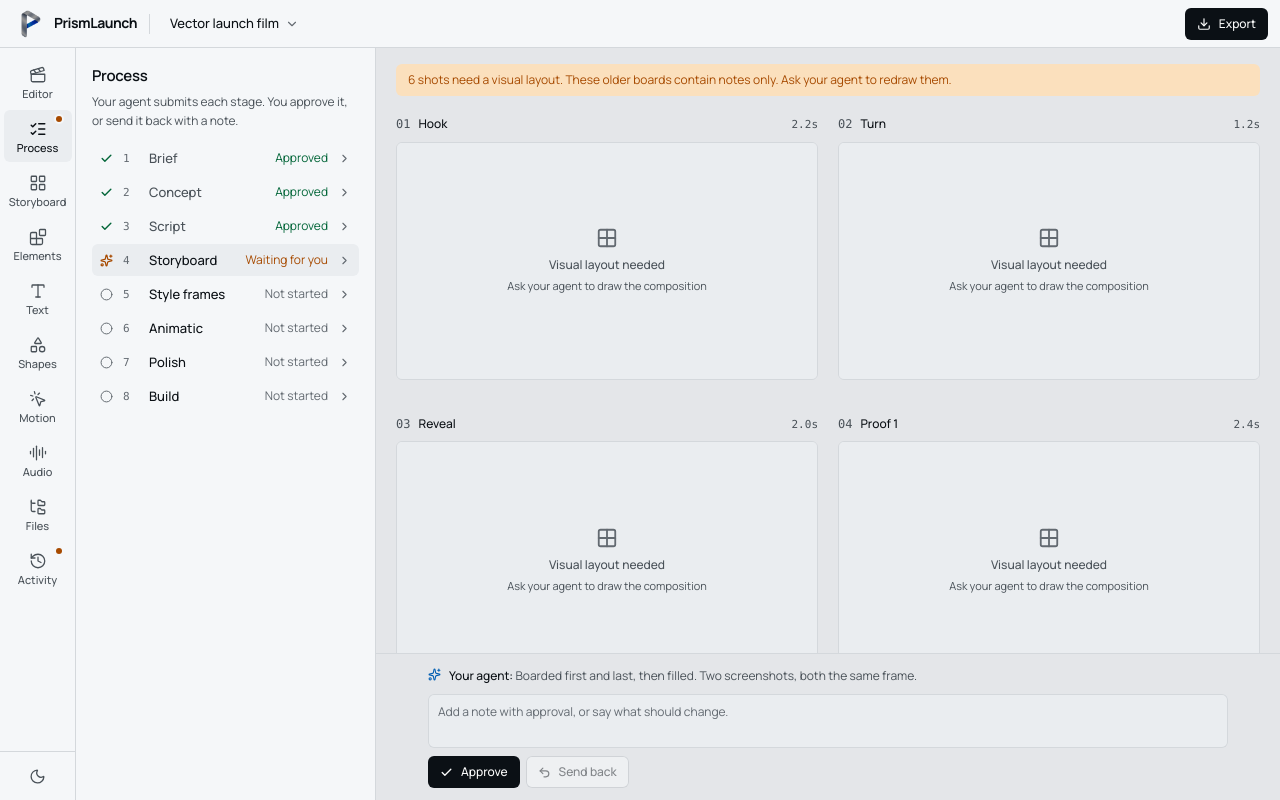
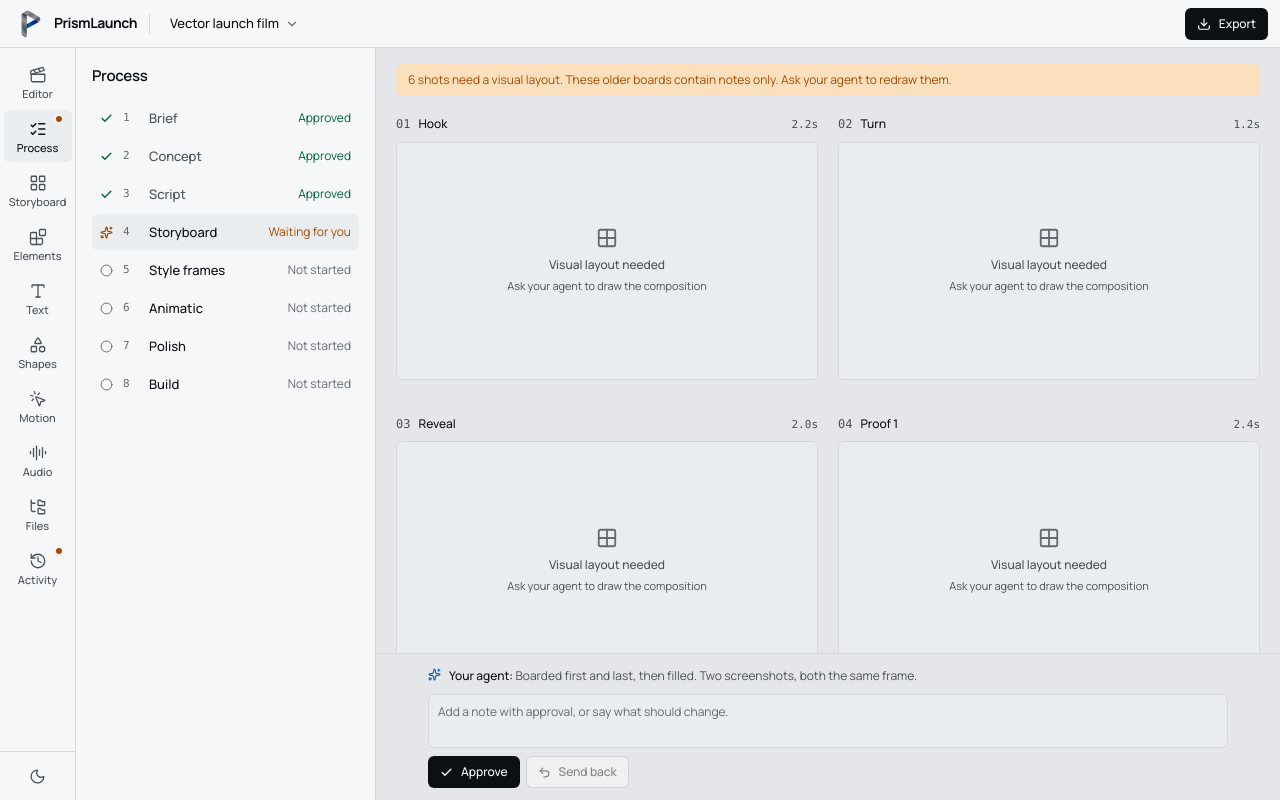
Before and after one commit to sayfullahtheOG/prismlaunch, a Next.js app: page /dev in a window 1280 px wide. Built offline with nearby package versions, Linux system fonts and the light colour scheme; what @remotion/google-fonts would draw is missing.

Commit message:
Fix long review notes and simplify process navigation

```diff
--- a/components/editor/Screening.tsx
+++ b/components/editor/Screening.tsx
@@ -8,14 +8,15 @@ import { useStudioStore } from "@/lib/studio/store";
 import { timecode } from "@/lib/studio/timing";
 import type { ProjectFile } from "@/types/prism";
 import { Canvas } from "./Canvas";
+import { ScreeningDecision } from "./ScreeningDecision";
 
 /**
  * The animatic, watched.
  *
  * An animatic is judged by watching it against the music, not by reading
  * its layers — the cut either breathes or it does not. So its review is a
- * screening: the film large, a transport underneath, and nothing else. The
- * decision sits in the Process panel beside it, and the layers are one
+ * screening: the film large, a transport and compact review controls underneath.
+ * The Process panel stays navigation, and the layers are one
  * click away in the Editor for anyone who wants to see the seams.
  */
 export function Screening({ file, stage }: { file: ProjectFile; stage: "animatic" | "build" }) {
@@ -59,6 +60,7 @@ export function Screening({ file, stage }: { file: ProjectFile; stage: "animatic
           onClick={fullscreen}
         />
       </div>
+      <ScreeningDecision stage={stage} process={file.process} />
     </section>
   );
 }
--- /dev/null
+++ b/components/editor/ScreeningDecision.tsx
@@ -0,0 +1,35 @@
+"use client";
+
+import { memo } from "react";
+import { STAGE_LABELS } from "@/lib/studio/process";
+import type { Process } from "@/types/prism";
+import { StageDecision, StageStatusChip } from "./panels/StageDecision";
+
+/** Keep review controls out of navigation and independent of the playback clock. */
+export const ScreeningDecision = memo(function ScreeningDecision({
+  stage,
+  process,
+}: {
+  stage: "animatic" | "build";
+  process: Process;
+}) {
+  const state = process[stage];
+
+  return (
+    <div className="max-h-[40%] shrink-0 overflow-y-auto border-t border-line-soft bg-surface px-6 py-3">
+      <div className="mx-auto flex w-full max-w-3xl flex-col gap-3">
+        <div className="flex items-center justify-between gap-3">
+          <h2 className="text-sm font-medium text-ink">{STAGE_LABELS[stage]}</h2>
+          <StageStatusChip status={state.status} />
+        </div>
+        {state.note ? (
+          <details className="text-xs text-muted">
+            <summary className="ds-focus cursor-pointer rounded-sm">Your feedback</summary>
+            <p className="mt-2 whitespace-pre-wrap break-words leading-[var(--ds-leading-body)]">{state.note}</p>
+          </details>
+        ) : null}
+        <StageDecision key={stage} stage={stage} state={state} process={process} />
+      </div>
+    </div>
+  );
+});
--- a/components/editor/panels/ProcessPanel.tsx
+++ b/components/editor/panels/ProcessPanel.tsx
@@ -1,254 +1,53 @@
 "use client";
 
-import {
-  Check,
-  ChevronDown,
-  ChevronRight,
-  CircleDot,
-  Lock,
-  Sparkles,
-} from "lucide-react";
+import { CircleDot } from "lucide-react";
 import { reviewStage } from "@/lib/studio/actions";
-import {
-  currentStage,
-  STAGE_LABELS,
-  STAGE_PURPOSE,
-  timingLocked,
-} from "@/lib/studio/process";
-import { REVIEW_PAGES } from "@/lib/studio/review";
+import { currentStage, STAGE_LABELS } from "@/lib/studio/process";
 import { STAGES } from "@/lib/studio/schema";
 import { useStudioStore } from "@/lib/studio/store";
-import { clipCount } from "@/lib/studio/timing";
-import type { Process, ProjectFile, StageId } from "@/types/prism";
+import type { ProjectFile } from "@/types/prism";
 import { PanelShell } from "./PanelShell";
-import { STAGE_STATUS, StageDecision } from "./StageDecision";
+import { STAGE_STATUS } from "./StageDecision";
 
-/**
- * The pipeline, as a list.
- *
- * Nine stages down the side, one line each: where the film is and what is
- * waiting on the person, at a glance. The agent submits into a stage; the
- * person reads what arrived and either approves it or sends it back with a
- * note. Nothing here writes an artifact, and nothing the agent can call
- * approves one.
- *
- * Reading and deciding happen in the middle, at reading size: a document
- * stage opens as a page, the storyboard as the boards. This column does not
- * repeat them. Style frames has its own gallery. The
- * animatic and build use a screening, so for those the
- * row opens here with what to look at and the two buttons.
- */
+/** Stage navigation only. Review content and decisions belong beside the artifact. */
 export function ProcessPanel({ file }: { file: ProjectFile }) {
-  const process = file.process;
-  const current = currentStage(process);
+  const current = currentStage(file.process);
   const open = useStudioStore((state) => state.openStage);
-  const setOpen = useStudioStore((state) => state.setOpenStage);
-
-  // The current stage is the one under review unless the person opened another.
   const reviewing = open ?? current;
 
   return (
-    <PanelShell
-      title="Process"
-      hint="Your agent submits each stage. You approve it, or send it back with a note."
-    >
+    <PanelShell title="Process">
       <ol className="flex flex-col gap-0.5">
-        {STAGES.map((stage, index) => (
-          <StageRow
-            key={stage}
-            stage={stage}
-            index={index}
-            state={process[stage]}
-            file={file}
-            isCurrent={stage === current}
-            isOpen={stage === reviewing}
-            onClose={() => setOpen(null)}
-          />
-        ))}
-      </ol>
-
-      {current === null ? (
-        <p className="mt-4 flex items-start gap-2 border-t border-line-soft pt-4 text-xs leading-[var(--ds-leading-body)] text-success">
-          <Check size={13} strokeWidth={2.4} className="mt-px shrink-0" aria-hidden />
-          Every stage is approved. Export is the last step.
-        </p>
-      ) : null}
-
-      {timingLocked(process) ? (
-        <p className="mt-4 flex items-start gap-2 border-t border-line-soft pt-4 text-xs leading-[var(--ds-leading-body)] text-muted">
-          <Lock size={12} strokeWidth={2} className="mt-px shrink-0 text-subtle" aria-hidden />
-          Timing is locked across {process.animatic.beats.length} beats. Your
-          agent can only build inside them. Reopen the animatic to change the
-          cut.
-        </p>
-      ) : null}
-    </PanelShell>
-  );
-}
-
-type FilmStage = "animatic" | "build";
-
-/** A stage whose artifact is the film itself, with nowhere else to decide it. */
-function isFilmStage(stage: StageId): stage is FilmStage {
-  return stage !== "storyboard" && !REVIEW_PAGES.includes(stage);
-}
-
-function StageRow({
-  stage,
-  index,
-  state,
-  file,
-  isCurrent,
-  isOpen,
-  onClose,
-}: {
-  stage: StageId;
-  index: number;
-  state: Process[StageId];
-  file: ProjectFile;
-  isCurrent: boolean;
-  isOpen: boolean;
-  onClose: () => void;
-}) {
+        {STAGES.map((stage, index) => {
+          const state = file.process[stage];
           const status = STAGE_STATUS[state.status];
-  const film = isFilmStage(stage);
-  // A page stage opens in the middle; a film stage opens here, under its row.
-  const expanded = isOpen && film;
+          const upNext = stage === current && state.status === "pending";
 
           return (
-    <li
-      className={`rounded-sm transition-[background-color] duration-140 ${
-        isOpen ? "bg-sunken" : ""
-      }`}
-    >
+            <li key={stage}>
               <button
                 type="button"
-        onClick={() => (expanded ? onClose() : reviewStage(stage))}
-        aria-current={isOpen && !film ? "true" : undefined}
-        aria-expanded={film ? expanded : undefined}
-        className="ds-focus flex h-8 w-full items-center gap-2.5 rounded-sm px-2 text-left hover:bg-sunken"
+                onClick={() => reviewStage(stage)}
+                aria-current={stage === reviewing ? "step" : undefined}
+                className={`ds-focus flex h-9 w-full items-center gap-2.5 rounded-sm px-2 text-left hover:bg-sunken ${stage === reviewing ? "bg-sunken" : ""}`}
               >
                 <span className={`shrink-0 ${status.tone}`}>
-          {isCurrent && state.status === "pending" ? (
-            <CircleDot size={13} strokeWidth={2} aria-hidden />
-          ) : (
-            status.icon
-          )}
+                  {upNext ? <CircleDot size={13} strokeWidth={2} aria-hidden /> : status.icon}
                 </span>
                 <span className="tabular w-4 shrink-0 font-mono text-2xs text-subtle">
                   {index + 1}
                 </span>
-        <span
-          className={`min-w-0 flex-1 truncate text-sm font-medium ${
-            state.status === "approved" ? "text-muted" : "text-ink"
-          }`}
-        >
+                <span className={`min-w-0 flex-1 truncate text-sm font-medium ${state.status === "approved" ? "text-muted" : "text-ink"}`}>
                   {STAGE_LABELS[stage]}
                 </span>
                 <span className={`shrink-0 text-xs ${status.tone}`}>
-          {isCurrent && state.status === "pending" ? "Up next" : status.label}
-        </span>
-        <span className="shrink-0 text-subtle">
-          {expanded ? (
-            <ChevronDown size={13} strokeWidth={2} aria-hidden />
-          ) : (
-            <ChevronRight size={13} strokeWidth={2} aria-hidden />
-          )}
+                  {upNext ? "Up next" : status.label}
                 </span>
               </button>
-
-      {expanded ? (
-        <div className="flex flex-col gap-3 px-2 pt-1 pb-3">
-          <p className="text-xs leading-[var(--ds-leading-body)] text-subtle">
-            {STAGE_PURPOSE[stage]}
-          </p>
-
-          {state.summary ? (
-            <p className="flex items-start gap-2 text-xs leading-[var(--ds-leading-body)] text-muted">
-              <Sparkles size={12} strokeWidth={2.2} className="mt-0.5 shrink-0 text-accent" aria-hidden />
-              <span>
-                <span className="font-semibold text-ink">Agent: </span>
-                {state.summary}
-              </span>
-            </p>
-          ) : null}
-
-          <Artifact stage={stage} process={file.process} file={file} />
-
-          {state.note ? (
-            <p className="text-xs leading-[var(--ds-leading-body)] text-warning">
-              <span className="font-medium">You said: </span>
-              {state.note}
-            </p>
-          ) : null}
-
-          <StageDecision stage={stage} state={state} process={file.process} />
-        </div>
-      ) : null}
             </li>
           );
-}
-
-/** What to look at for a stage whose artifact is the film: counts and beats. */
-function Artifact({
-  stage,
-  process,
-  file,
-}: {
-  stage: FilmStage;
-  process: Process;
-  file: ProjectFile;
-}) {
-  switch (stage) {
-    case "animatic": {
-      const visual = file.tracks
-        .filter((track) => track.kind === "visual" && !track.hidden)
-        .reduce((n, track) => n + track.clips.length, 0);
-      const audio = file.tracks
-        .filter((track) => track.kind === "audio" && !track.hidden)
-        .reduce((n, track) => n + track.clips.length, 0);
-      const locked = process.animatic.beats;
-      return (
-        <div className="flex flex-col gap-1.5 text-xs leading-[var(--ds-leading-body)] text-muted">
-          <p>
-            The timeline is the animatic: <span className="text-ink">{visual}</span>{" "}
-            visual clip{visual === 1 ? "" : "s"},{" "}
-            <span className="text-ink">{audio}</span> audio.
-            {audio === 0 ? (
-              <span className="text-warning"> No music yet. Timing should lock to it.</span>
-            ) : null}
-          </p>
-          {locked.length > 0 ? (
-            <ol className="mt-1 flex flex-col gap-1">
-              {locked.map((beat) => (
-                <li key={beat.id} className="flex items-baseline gap-2 font-mono text-2xs">
-                  <Lock size={10} strokeWidth={2.2} className="shrink-0 text-subtle" aria-hidden />
-                  <span className="truncate text-ink">{beat.label || beat.id}</span>
-                  <span className="tabular ml-auto shrink-0 text-subtle">
-                    {beat.from}–{beat.from + beat.durationInFrames}
-                  </span>
-                </li>
-              ))}
+        })}
       </ol>
-          ) : (
-            <p className="text-2xs text-subtle">
-              {visual === 0
-                ? "Empty. Your agent builds the full sequence from the approved style elements."
-                : "Approving snapshots every visual clip as a locked beat."}
-            </p>
-          )}
-        </div>
+    </PanelShell>
   );
 }
-
-    case "build": {
-      const clips = clipCount(file.tracks);
-      return (
-        <p className="text-xs leading-[var(--ds-leading-body)] text-muted">
-          <span className="text-ink">{clips}</span> clip{clips === 1 ? "" : "s"} on the
-          timeline. Watch it through before approving; approving is the sign-off.
-        </p>
-      );
-    }
-  }
-}
--- a/components/editor/panels/StageDecision.tsx
+++ b/components/editor/panels/StageDecision.tsx
@@ -5,6 +5,7 @@ import { Check, Circle, RotateCcw, Sparkles, Undo2 } from "lucide-react";
 import { Button } from "@/components/ui/Button";
 import { TextArea } from "@/components/ui/Field";
 import { approveStage, reopenStage, requestChanges } from "@/lib/studio/actions";
+import { MAX_STAGE_NOTE_LENGTH } from "@/lib/studio/schema";
 import type { Process, StageId, StageStatus } from "@/types/prism";
 
 /**
@@ -87,7 +88,7 @@ export function StageDecision({
         }}
         placeholder="Add a note with approval, or say what should change."
         rows={2}
-        maxLength={600}
+        maxLength={MAX_STAGE_NOTE_LENGTH}
         aria-label="Feedback for your agent"
       />
       {error ? <p role="alert" className="text-xs text-danger">{error}</p> : null}
```
Also changed, not shown: lib/studio/activity.ts (+10 -3 lines), lib/studio/schema.ts (+6 -3 lines), 2 other files (tests, documents, lock files or other folders). Lines whose indentation alone changed are shown as unchanged.
